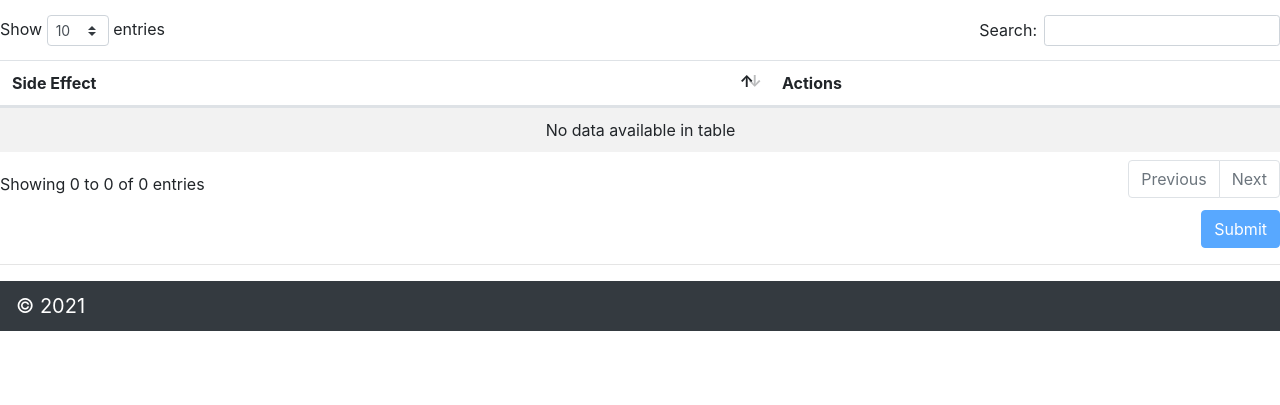
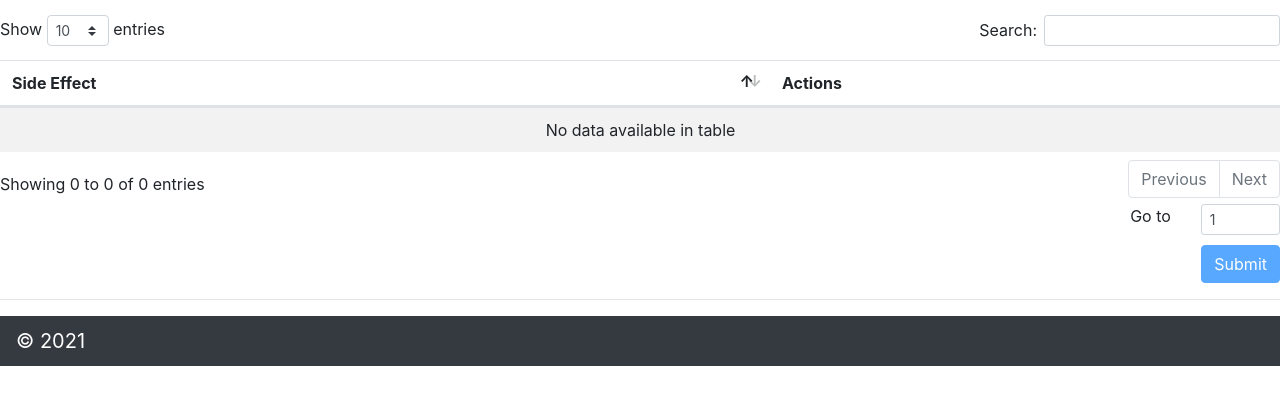
Before and after one commit to henrytan2/CU-Denver-Pharmacogenomics-Website, a Django app: page /pharmacogenomics/side-effect/ in a window 1280 px wide. Shown: the part 359-764 px from the top of the page. Run offline with Django 3.2, Linux system fonts and the light colour scheme; data that the repository does not hold is empty; some libraries are stand-ins or nearby versions.

Commit message:
adding page number input

```diff
--- a/mysite/pharmacogenomics/templates/side-effect.html
+++ b/mysite/pharmacogenomics/templates/side-effect.html
@@ -28,6 +28,18 @@
                    ref="datatable"
                    class="table table-hover table-striped hidden">
             </table>
+            <div class="row justify-content-end mt-1">
+                <div class="col-sm-1 text-right">
+                    <span v-text="'Go to'">
+                    </span>
+                </div>
+                <div class="col-sm-1">
+                    <input type="number"
+                           v-model="pageNumber"
+                           v-on:input="changePage"
+                           class="form-control form-control-sm"/>
+                </div>
+            </div>
             <div style="text-align: right; margin-top: 10px">
                 <button type="submit"
                         id="side-effect-list-submit"
@@ -49,6 +61,7 @@
                 return {
                     dtTable: null,
                     sideEffectList: [],
+                    pageNumber: 1,
                 };
             },
             computed: {
@@ -92,6 +105,11 @@
                 },
                 viewResults: function () {
                     window.location = '{% url 'pharmacogenomics:side-effect-results' %}';
+                },
+                changePage: function() {
+                    if (this.pageNumber !== "") {
+                        this.dtTable.page(parseInt(this.pageNumber) - 1).draw(false);
+                    }
                 }
             }
         });
```
